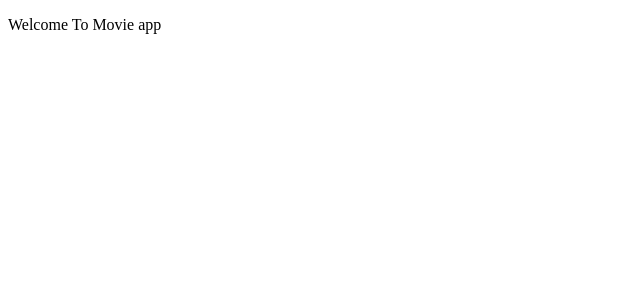
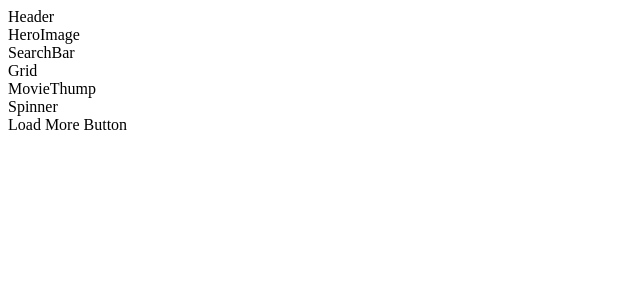
Before and after one commit to ysherqawi/movie-app, a React (Create React App) app: page / in a window 1280 px wide. Shown: the top 300 px of the page, without its empty margins (0-640 px from the left). Built offline with nearby package versions, Linux system fonts and the light colour scheme.

Commit message:
added header and home page components

```diff
--- a/src/components/App.js
+++ b/src/components/App.js
@@ -1,9 +1,12 @@
 import React from 'react';
+import Header from './elements/Header';
+import Home from './Home';
 
 function App() {
   return (
     <div>
-      <p>Welcome To Movie app</p>
+      <Header />
+      <Home />
     </div>
   );
 }
--- /dev/null
+++ b/src/components/Home.js
@@ -0,0 +1,22 @@
+import React, { Fragment } from 'react';
+import HeroImage from './elements/HeroImage';
+import SearchBar from './elements/SearchBar';
+import Grid from './elements/Grid';
+import MovieThump from './elements/MovieThump';
+import Spinner from './elements/Spinner';
+import LoadMoreBtn from './elements/LoadMoreBtn';
+
+const Home = () => {
+  return (
+    <Fragment>
+      <HeroImage />
+      <SearchBar />
+      <Grid />
+      <MovieThump />
+      <Spinner />
+      <LoadMoreBtn />
+    </Fragment>
+  );
+};
+
+export default Home;
--- /dev/null
+++ b/src/components/elements/Grid.js
@@ -0,0 +1,7 @@
+import React from 'react';
+
+const Grid = () => {
+  return <div>Grid</div>;
+};
+
+export default Grid;
--- /dev/null
+++ b/src/components/elements/Header.js
@@ -0,0 +1,7 @@
+import React from 'react';
+
+const Header = () => {
+  return <div>Header</div>;
+};
+
+export default Header;
--- /dev/null
+++ b/src/components/elements/HeroImage.js
@@ -0,0 +1,7 @@
+import React from 'react';
+
+const HeroImage = () => {
+  return <div>HeroImage</div>;
+};
+
+export default HeroImage;
--- /dev/null
+++ b/src/components/elements/LoadMoreBtn.js
@@ -0,0 +1,7 @@
+import React from 'react';
+
+const LoadMoreBtn = () => {
+  return <div>Load More Button</div>;
+};
+
+export default LoadMoreBtn;
--- /dev/null
+++ b/src/components/elements/MovieThump.js
@@ -0,0 +1,7 @@
+import React from 'react';
+
+const MovieThump = () => {
+  return <div>MovieThump</div>;
+};
+
+export default MovieThump;
--- /dev/null
+++ b/src/components/elements/SearchBar.js
@@ -0,0 +1,7 @@
+import React from 'react';
+
+const SearchBar = () => {
+  return <div>SearchBar</div>;
+};
+
+export default SearchBar;
--- /dev/null
+++ b/src/components/elements/Spinner.js
@@ -0,0 +1,7 @@
+import React from 'react';
+
+const Spinner = () => {
+  return <div>Spinner</div>;
+};
+
+export default Spinner;
```
